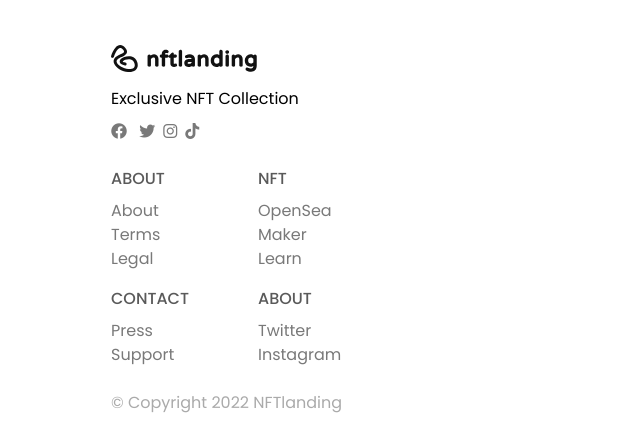
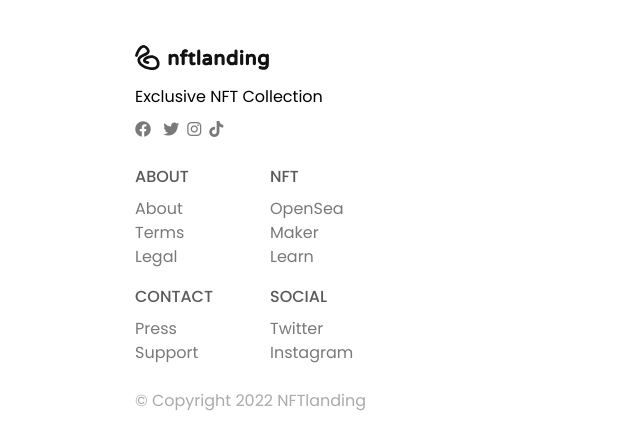
Before and after one commit to Ignas0315/HTML-CSS-Exam, a plain HTML site: page index.html in a window 1280 px wide. Shown: the part 2305-2729 px from the top of the page, without its empty margins (319-959 px from the left). Drawn offline with Linux system fonts and the light colour scheme.

Commit message:
HTML-0014: Small footer fixes

```diff
--- a/Styles/styles.css
+++ b/Styles/styles.css
@@ -321,6 +321,7 @@ text-align: right; font-size: 14px;}
     grid-column-gap: 0px;
     grid-row-gap: 16px;
     width: 70%;
+    padding-left: 1.5rem;
     }
 
     .footer-grid h6 {
@@ -383,10 +384,12 @@ text-align: right; font-size: 14px;}
     justify-content: center;
     width: 70%;
     margin-bottom: 2rem;
+    padding-left: 1.5rem;
 
 }
 
 .footer-copyright {
     color: #aaaaaa;
     margin-bottom: 1rem;
+    padding-left: 1.5rem;
 }
--- a/index.html
+++ b/index.html
@@ -180,7 +180,7 @@
                     </h6><br></div> <ul>Press</ul>
                     <ul>Support</ul>
                     </div>
-                    <div class="footer-social"><div><h6>About
+                    <div class="footer-social"><div><h6>Social
 
                     </h6><br></div> <ul><a href="#">Twitter</a></ul>
                     <ul><a href="#">Instagram</a></ul>
```
